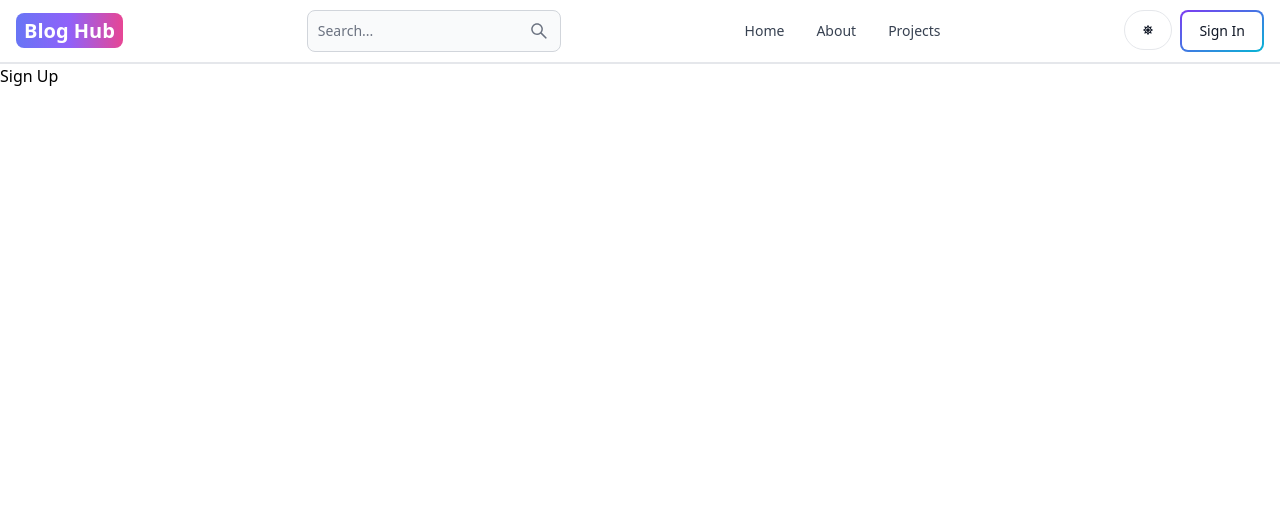
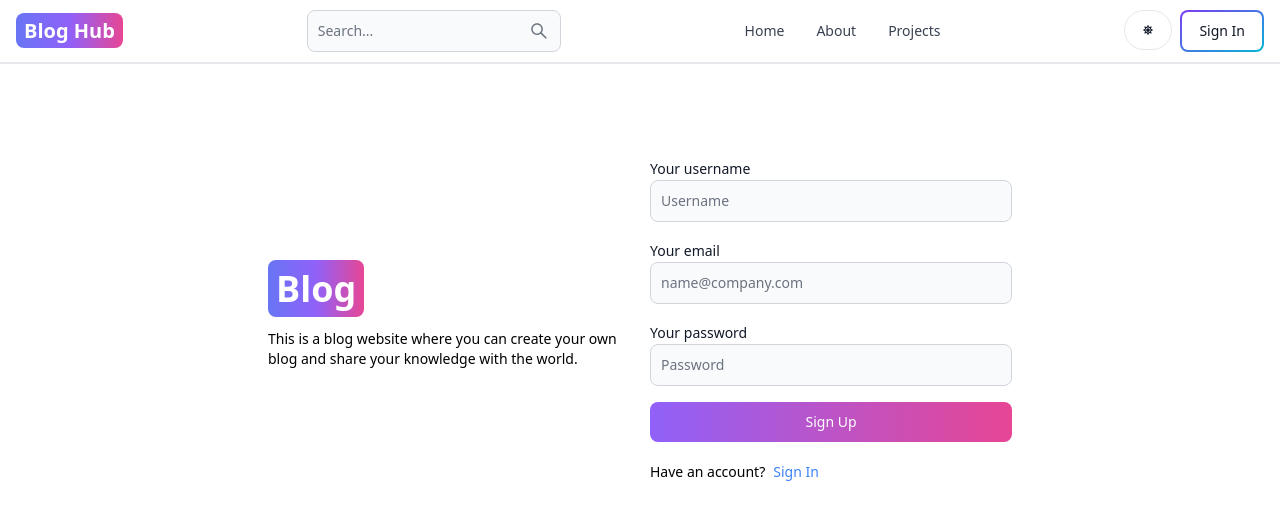
Before and after one commit to Rafiqdevhub/MERN_Blog_App, a React (Vite) app in the folder client/: page /signup in a window 1280 px wide. Shown: the top 520 px of the page. Built offline with nearby package versions, Linux system fonts and the light colour scheme.

Commit message:
added signup to register the user

```diff
--- a/client/src/pages/SignUp.jsx
+++ b/client/src/pages/SignUp.jsx
@@ -1,10 +1,119 @@
-const SignUp = () => {
+import { Alert, Button, Label, Spinner, TextInput } from "flowbite-react";
+import { useState } from "react";
+import { Link, useNavigate } from "react-router-dom";
+// import OAuth from '../components/OAuth';
+
+export default function SignUp() {
+  const [formData, setFormData] = useState({});
+  const [errorMessage, setErrorMessage] = useState(null);
+  const [loading, setLoading] = useState(false);
+  const navigate = useNavigate();
+  const handleChange = (e) => {
+    setFormData({ ...formData, [e.target.id]: e.target.value.trim() });
+  };
+  const handleSubmit = async (e) => {
+    e.preventDefault();
+    if (!formData.username || !formData.email || !formData.password) {
+      return setErrorMessage("Please fill out all fields.");
+    }
+    try {
+      setLoading(true);
+      setErrorMessage(null);
+      const res = await fetch("/api/auth/register", {
+        method: "POST",
+        headers: { "Content-Type": "application/json" },
+        body: JSON.stringify(formData),
+      });
+      if (!res.ok) {
+        const errorData = await res.json();
+        throw new Error(errorData.message || "Registration failed.");
+      }
+      const data = await res.json();
+      if (data.success === false) {
+        return setErrorMessage(data.message);
+      }
+      setLoading(false);
+      if (res.ok) {
+        navigate("/signin");
+      }
+    } catch (error) {
+      setErrorMessage(error.message);
+      setLoading(false);
+    }
+  };
   return (
-    <div>
-      <h2>Sign Up</h2>
-      {/* Add sign up form here */}
+    <div className="min-h-screen mt-20">
+      <div className="flex p-3 max-w-3xl mx-auto flex-col md:flex-row md:items-center gap-5">
+        <div className="flex-1">
+          <Link to="/" className="font-bold dark:text-white text-4xl">
+            <span className="px-2 py-1 bg-gradient-to-r from-indigo-500 via-purple-500 to-pink-500 rounded-lg text-white">
+              Blog
+            </span>
+          </Link>
+          <p className="text-sm mt-5">
+            This is a blog website where you can create your own blog and share
+            your knowledge with the world.
+          </p>
+        </div>
+
+        <div className="flex-1">
+          <form className="flex flex-col gap-4" onSubmit={handleSubmit}>
+            <div>
+              <Label value="Your username" />
+              <TextInput
+                type="text"
+                placeholder="Username"
+                id="username"
+                onChange={handleChange}
+              />
+            </div>
+            <div>
+              <Label value="Your email" />
+              <TextInput
+                type="email"
+                placeholder="name@company.com"
+                id="email"
+                onChange={handleChange}
+              />
+            </div>
+            <div>
+              <Label value="Your password" />
+              <TextInput
+                type="password"
+                placeholder="Password"
+                id="password"
+                onChange={handleChange}
+              />
+            </div>
+            <Button
+              gradientDuoTone="purpleToPink"
+              type="submit"
+              disabled={loading}
+            >
+              {loading ? (
+                <>
+                  <Spinner size="sm" />
+                  <span className="pl-3">Loading...</span>
+                </>
+              ) : (
+                "Sign Up"
+              )}
+            </Button>
+            {/* <OAuth /> */}
+          </form>
+          <div className="flex gap-2 text-sm mt-5">
+            <span>Have an account?</span>
+            <Link to="/sign-in" className="text-blue-500">
+              Sign In
+            </Link>
+          </div>
+          {errorMessage && (
+            <Alert className="mt-5" color="failure">
+              {errorMessage}
+            </Alert>
+          )}
+        </div>
+      </div>
     </div>
   );
-};
-
-export default SignUp;
+}
```
